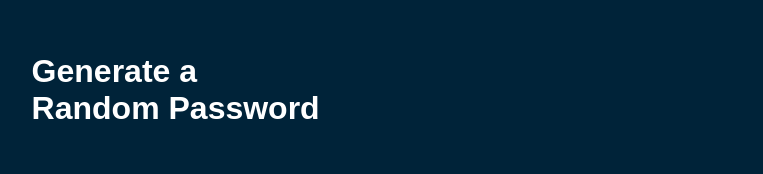
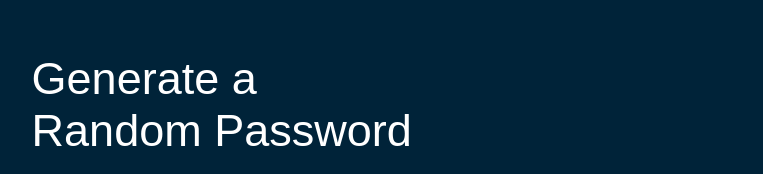
Before and after one commit to mehrazmorshed/random-password-generator, a plain HTML site: page index.html in a window 1280 px wide. Shown: the part 101-275 px from the top of the page, without its empty margins (122-885 px from the left). Drawn offline with Linux system fonts and the light colour scheme.

Commit message:
container heading style

```diff
--- a/index.html
+++ b/index.html
@@ -8,7 +8,7 @@
 </head>
 <body>
 	<div class="container">
-		<h1>Generate a <br>Random Password</h1>
+		<h1>Generate a <br><span>Random Password</span></h1>
 		<div class="display">
 			<input type="text" id="password" placeholder="Password">
 			<img src="img/copy.png">
--- a/style.css
+++ b/style.css
@@ -25,3 +25,7 @@ body{
 	padding: 26px 20px;
 	border-radius: 5px;
 }
+.container h1{
+	font-weight: 500;
+	font-size: 45px;
+}
```
